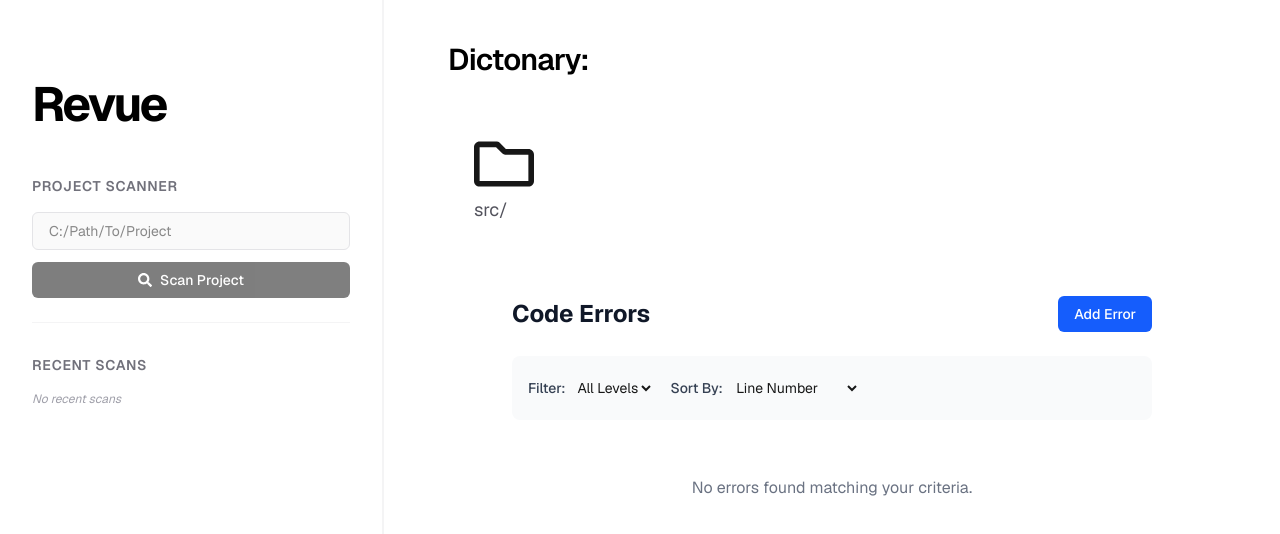
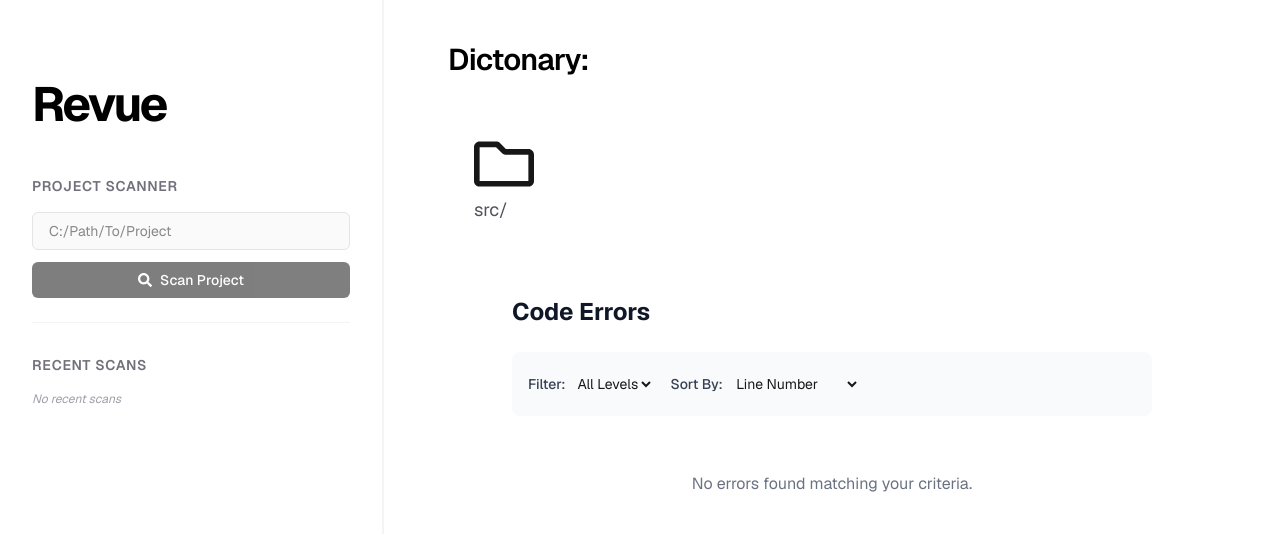
Before and after one commit to Mohamed-Abuali/Revue, a Next.js app: page / in a window 1280 px wide. Shown: the top 534 px of the page. Built offline with nearby package versions, Linux system fonts and the light colour scheme.

Commit message:
refactor(ErrorList): remove add error button from error list
The button was removed as it's no longer needed in the current workflow. This simplifies the UI and reduces potential confusion for users.

```diff
--- a/app/components/ErrorList.tsx
+++ b/app/components/ErrorList.tsx
@@ -112,13 +112,7 @@
     <div className="w-full max-w-2xl mx-auto p-4 space-y-6">
       <div className="flex flex-col gap-4 sm:flex-row sm:items-center sm:justify-between">
         <h1 className="text-2xl font-bold text-gray-900 dark:text-white">Code Errors</h1>
-        <div className="flex gap-2">
-            <button
-                onClick={addError}
-                className="px-4 py-2 text-sm font-medium text-white bg-blue-600 rounded-md hover:bg-blue-700 focus:outline-none focus:ring-2 focus:ring-offset-2 focus:ring-blue-500">
-                Add Error
-            </button>
-        </div>
+
       </div>
 
       <div className="flex flex-wrap gap-4 p-4 bg-gray-50 dark:bg-zinc-900 rounded-lg">
```
Also changed, not shown: types/type.d.ts (added).
